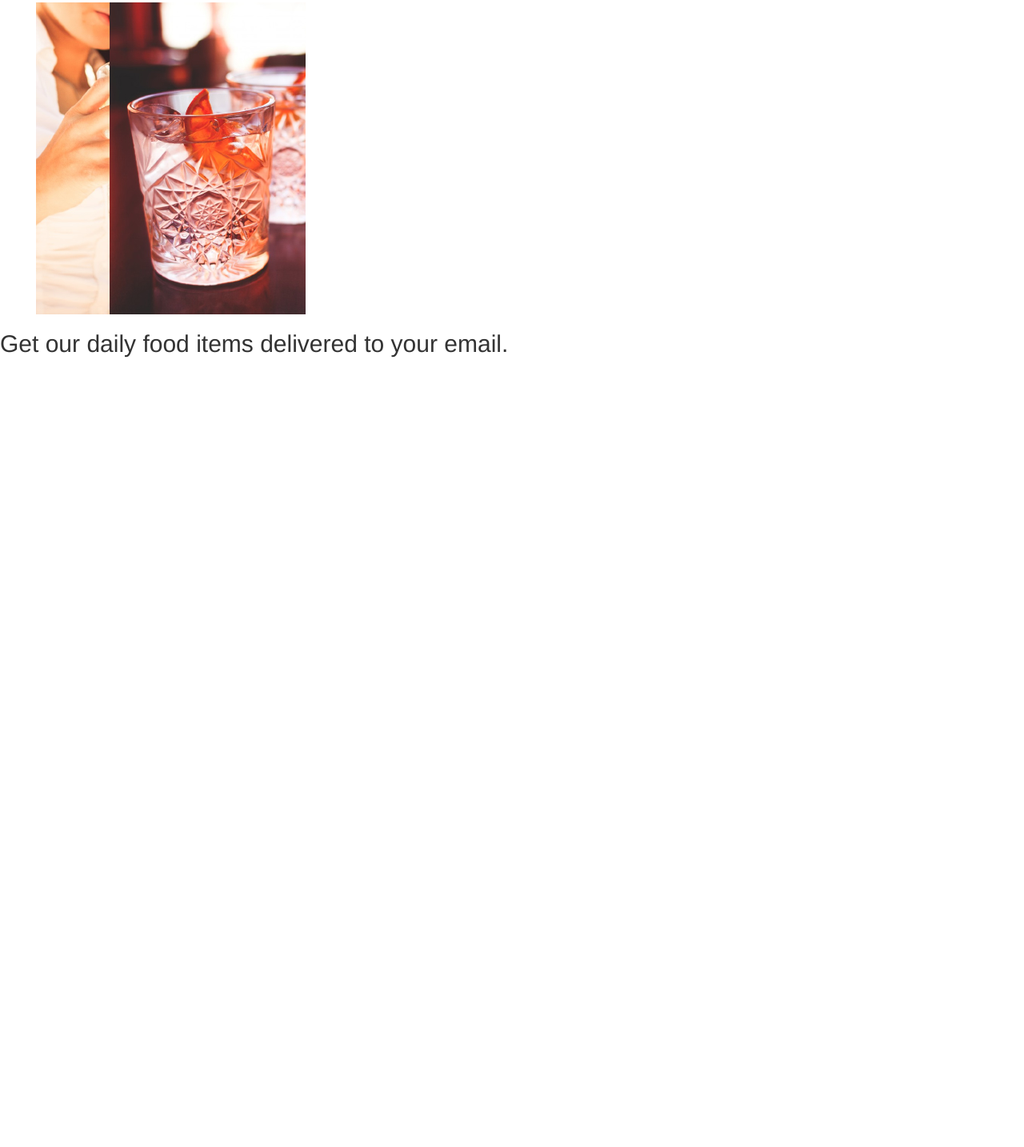
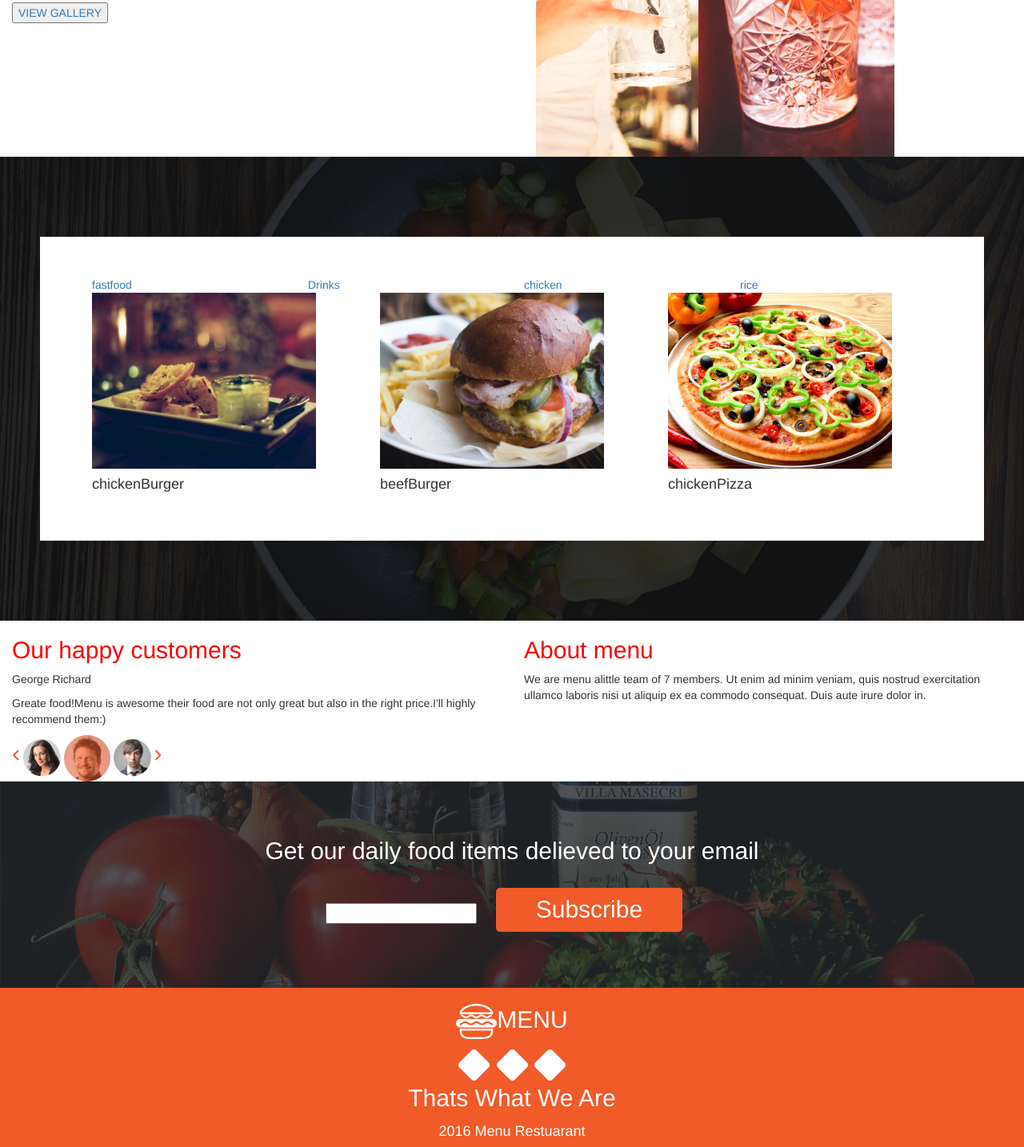
Before and after one commit to mourineboyani/ip, a plain HTML site: page index.html in a window 1280 px wide. Shown: the part 1167-2601 px from the top of the page at 80% size. Before the commit the page ends 1623 px from the top, so only its background shows below. Drawn offline with nearby package versions, Linux system fonts and the light colour scheme; files whose address does not match are found by name.

Commit message:
addd modifications to the project

```diff
--- a/css/styles.css
+++ b/css/styles.css
@@ -20,6 +20,8 @@ color:white;
 background-image: url("../image/foodtop/breakfast.jpg");
 padding-bottom: 65px;
 font-style: italic;
+opacity: 0.5;
+
 }
 
 #lunch {
@@ -28,6 +30,8 @@ color:white;
 background-image: url("../image/foodtop/lunch.jpg");
 padding-bottom: 65px;
 font-style: italic;
+opacity: 0.5;
+
 }
 
 #dinner{
@@ -35,6 +39,11 @@ font-style: italic;
   color:white;
   background-image: url("../image/foodtop/dinner.jpg");
   padding-bottom: 65px;
+  font-style: italic;
+  opacity: 0.5;
+}
+#dinner:hover{
+  box-shadow: 0px 0px 0px 0px #00000, insert 2px white;
 }
 
 .well {
@@ -42,8 +51,72 @@ font-style: italic;
 }
 .par{
   display:column;
+}
+
+
+#mail{
+  background-image: url("../image/backgrounds/subscribe.jpg");
+  padding-top:50px;
+  padding-bottom: 50px;
+  text-align: center;
+  background-size: cover;
+  color:white;
 
 }
-#section four{
-  background-image:url("../image/backgrounds/subscribe.jpg")>;
+.containerfluid{
+  background-image: url("../image/backgrounds/foodsBg.jpg");
+  padding-top: 50px;
+  padding-bottom: 50px;
+
+
 }
+.card{
+  box-shadow: 4px 8px 8px 4px rgba(0,0,0,0.2);
+  padding-bottom: 50px;
+  padding-top: 50px;
+  margin-top: 50px;
+  margin-bottom: 50px;
+  text-align: center;
+
+}
+#fv{
+  background-color: white;padding: 50px;
+  margin-top: 50px;
+  margin-left: 50px;
+  margin-right: 50px;
+  margin-bottom: 50px;
+  border-right: 50px;
+}
+.formButton{
+  margin: 20px;
+  background-color: #F15A29;
+  display: inline-block;
+  color:#ffffff;
+  font-size: 30px;
+  font-weight: 500;
+  padding: 6px 50px;
+  border-radius: 5px;
+}
+.formButton:hover{
+  background-color: grey;
+  color: #ffffff;
+}
+#footer{
+  text-align: center;
+  font-size: 30px;
+  color: white;
+  background-color:#F15A29;
+}
+.burger{
+  margin-top: 50px;
+  margin-left: 50px;
+  margin-right: 50px;
+  margin-bottom: 50px;
+  border-right: 50px;
+}
+#cstm{
+  align-content: center;
+}
+.card{
+  text-align: center;
+}
--- a/index.html
+++ b/index.html
@@ -14,7 +14,7 @@
   <div id="section-one">
     <div class="container-fluid">
       <img src="image/logoBig.png" alt="logo">
-      <h1>We Privide The Best Food
+      <h1>We Provide The Best Food
       <br>At The <strong> Right Price</br></strong>
     </h1>
     </div>
@@ -63,6 +63,7 @@
           <p><b>you'll love our delicious fast food </b></p>
           <p>Lorem ipsum dolor sit amet, consectetur adipisicing elit, sed do eiusmod tempor incididunt ut labore et dolore magna aliqua. Ut enim ad minim veniam, quis nostrud exercitation ullamco laboris nisi ut aliquip ex ea commodo consequat. Duis aute
             irure dolor in reprehenderit in voluptate velit esse cillum dolore eu fugiat nulla pariatur. Excepteur sint occaecat cupidatat non proident, sunt in culpa qui officia deserunt mollit anim id est laborum.</p>
+          <a href="#"><button class="button button1">VIEW GALLERY </button></a>
         </div>
       </div>
     </div>
@@ -74,21 +75,88 @@
         <p><b>We produce delicious drinks</b></p>
         <p>Lorem ipsum dolor sit amet, consectetur adipisicing elit, sed do eiusmod tempor incididunt ut labore et dolore magna aliqua. Ut enim ad minim veniam, quis nostrud exercitation ullamco laboris nisi ut aliquip ex ea commodo consequat. Duis aute
           irure dolor in reprehenderit in voluptate velit esse cillum dolore eu fugiat nulla pariatur. Excepteur sint occaecat cupidatat non proident, sunt in culpa qui officia deserunt mollit anim id est laborum.</p>
-        <div class="col-md-6">
-          <div class="col-md-4">
-            <img src="/home/mourine/Documents/my-ip/image/drink1.jpg">
-          </div>
-          <div class="col-md-2">
-            <img src="/home/mourine/Documents/my-ip/image/drink2.jpg">
-          </div>
+        <a href="#"><button class="button button 1">VIEW GALLERY</button></a>
+      </div>
+      <div class="col-md-6 ">
+        <div class=" col-md-4 ">
+          <img src="/home/mourine/Documents/my-ip/image/drink1.jpg ">
+        </div>
+        <div class=" col-md-2 ">
+          <img src="/home/mourine/Documents/my-ip/image/drink2.jpg ">
         </div>
       </div>
     </div>
   </div>
-  <div class="contain-fluid" id="section four">
+
+  <div class="containerfluid" id="sectionfive">
+    <div id="fv" class="row">
+      <div class="topnav">
+        <a href="#" class="col-md-3"> fastfood</a>
+        <a href="#" class="col-md-3">Drinks</a>
+        <a href="#" class="col-md-3">chicken</a>
+        <a href="#" class="col-md-3">rice</a>
+      </div>
+      <div class="col-md-4">
+        <img src="image/fastfood/chickenBurger.jpg ">
+        <h4>chickenBurger</h4>
+      </div>
+      <div class="col-md-4">
+        <img src="image/fastfood/beefBurger.jpg ">
+        <h4>beefBurger</h4>
+      </div>
+      <div class="col-md-4">
+        <img src="image/fastfood/chickenPizza.jpg">
+        <h4>chickenPizza</h4>
+      </div>
+    </div>
+  </div>
+
+  <div class="container-fluid" id="sectionsix" <div class="card">
+    <div class="row ">
+      <div class="col-md-6 ">
+        <h2 style="color:red">Our happy customers</h2>
+        <p>George Richard </p>
+        <div class="cstm" id="cstm">
+          <p>Greate food!Menu is awesome their food are not only great but also in the right price.I'll highly recommend them:)</p>
+          <span style="font-size:30px;color:#F15A29;">&#8249;</span>
+          <img src="image/customers/p1.png ">
+          <img src="image/customers/p2.png ">
+          <img src="image/customers/p3.png ">
+          <span style="font-size:30px;color:#F15A29;">&#8250;</span>
+        </div>
+      </div>
+      <div class="menu ">
+        <div class="col-md-6 ">
+          <h2 style="color:red">About menu</h2>
+          <p>We are menu alittle team of 7 members. Ut enim ad minim veniam, quis nostrud exercitation ullamco laboris nisi ut aliquip ex ea commodo consequat. Duis aute irure dolor in.</p>
+        </div>
+      </div>
+    </div>
+  </div>
+  </div>
+  <div class="contain-fluid " id="section eight">
+    <div class="row ">
+      <div class="col-md-12 ">
+        <div id="mail">
+          <h2> Get our daily food items delieved to your email</h2>
+          <form action="">
+            <input type="email" name="email" class="formStyle" placeholer="Your Email" required/>
+            <a href="#" class="formButton">Subscribe</a>
+          </form>
+        </div>
+      </div>
+    </div>
+  </div>
+  <Div class="container-fluid" id="footer">
     <div class="row">
       <div class="col-md-12">
-        <h2>Get our daily food items delivered to your email.</h2>
+        <h2><img src="image/footerlogos/logo_white.png">MENU</h2>
+        <img src="image/footerlogos/facebook.png">
+        <img src="image/footerlogos/twitter.png">
+        <img src="image/footerlogos/pinterest.png">
+        <p>Thats What We Are</p>
+        <h4>2016 Menu Restuarant</h4>
+
       </div>
     </div>
   </div>
```
